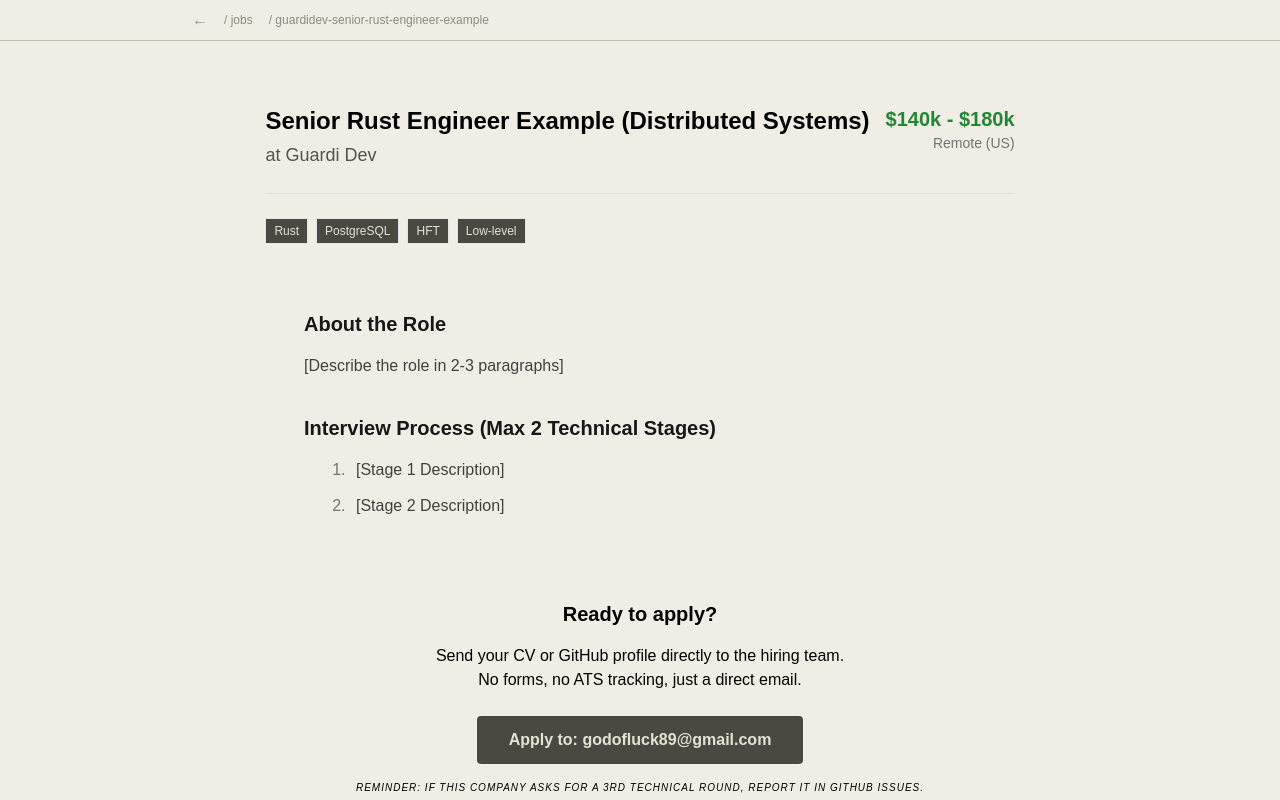
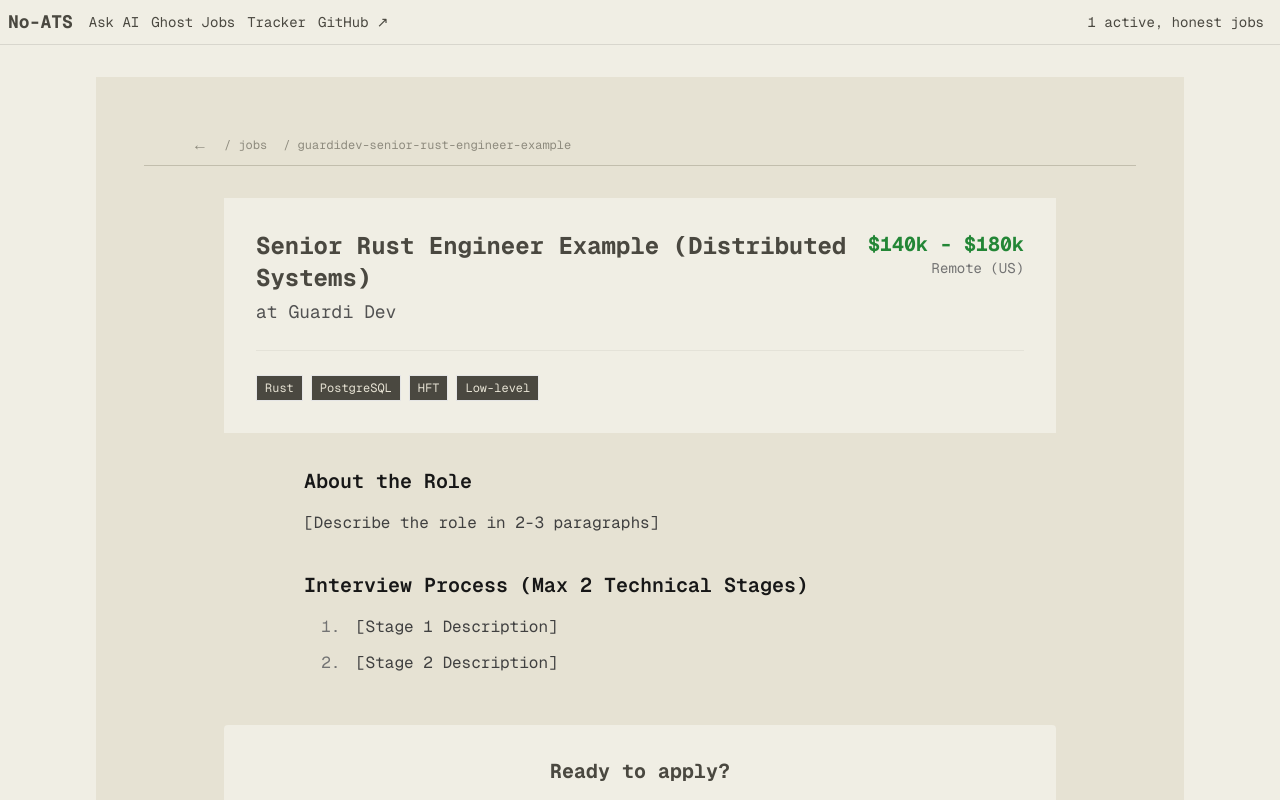
Before and after one commit to guardi-dev/no-ats, a Next.js app: page /no-ats/jobs/guardidev-senior-rust-engineer-example in a window 1280 px wide. Shown: the top 800 px of the page. Built offline with nearby package versions, Linux system fonts and the light colour scheme.

Commit message:
fix jobs page

```diff
--- a/app/jobs/[id]/page.tsx
+++ b/app/jobs/[id]/page.tsx
@@ -1,3 +1,4 @@
+import { Layout } from '@/app/components/Layout';
 import { links } from '@/app/components/links';
 import { getJobById, getJobListMeta } from '@/app/utils/getJobs';
 import Link from 'next/link';
@@ -19,7 +20,7 @@
     const techStack = jobData.techStack.split(", ");
 
     return (
-        <>
+        <Layout>
 
             {/* Header */}
             <header className="p-2 flex items-center border-b border-border-soft">
@@ -92,6 +93,6 @@
                     </Link>
                 </div>
             </main>
-        </>
+        </Layout>
     );
 }
```
